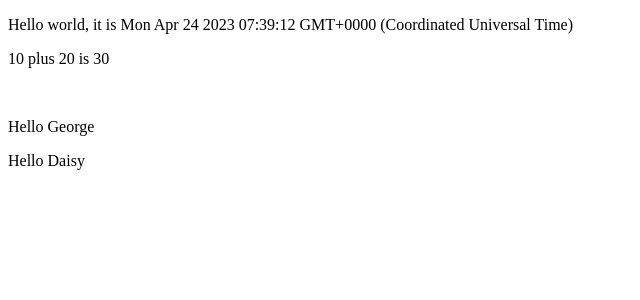
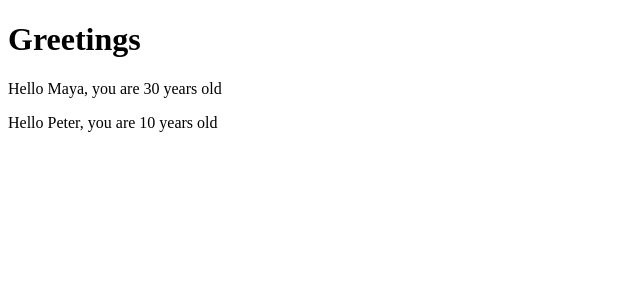
Before and after one commit to azriel-stephen/fullstack-open, a React (Create React App) app in the folder part1/: page / in a window 1280 px wide. Shown: the top 300 px of the page, without its empty margins (0-640 px from the left). Built offline with nearby package versions, Linux system fonts and the light colour scheme.

Commit message:
sanity commit

```diff
--- a/part1/src/App.js
+++ b/part1/src/App.js
@@ -1,30 +1,19 @@
-// const Hello = function(props){
-//   return (
-//     <div>
-//       <p>Hello {props.name}</p>
-//     </div>
-//   )
-// }
-const Hello = props => (
+const Hello = props => {
+  console.log(props)
+  return (
   <div>
-    <p>Hello {props.name}</p>
+    <p>Hello {props.name}, you are {props.age} years old</p>
   </div>
-)
+)}
+
 const App = () => {
-  const now = new Date()
-  const a = 10
-  const b = 20
-  console.log(now, a+b)
+  const name = 'Peter'
+  const age = 10
   return (
     <div>
-      <p>Hello world, it is {now.toString()}</p>
-      <p>
-        {a} plus {b} is {a+b}
-      </p>
-      <br />
-      <Hello name='George' />
-      <Hello name='Daisy' />
-
+      <h1>Greetings</h1>
+      <Hello name='Maya' age={age+20} />
+      <Hello name={name} age={age} />
     </div>
 )}
 
```
